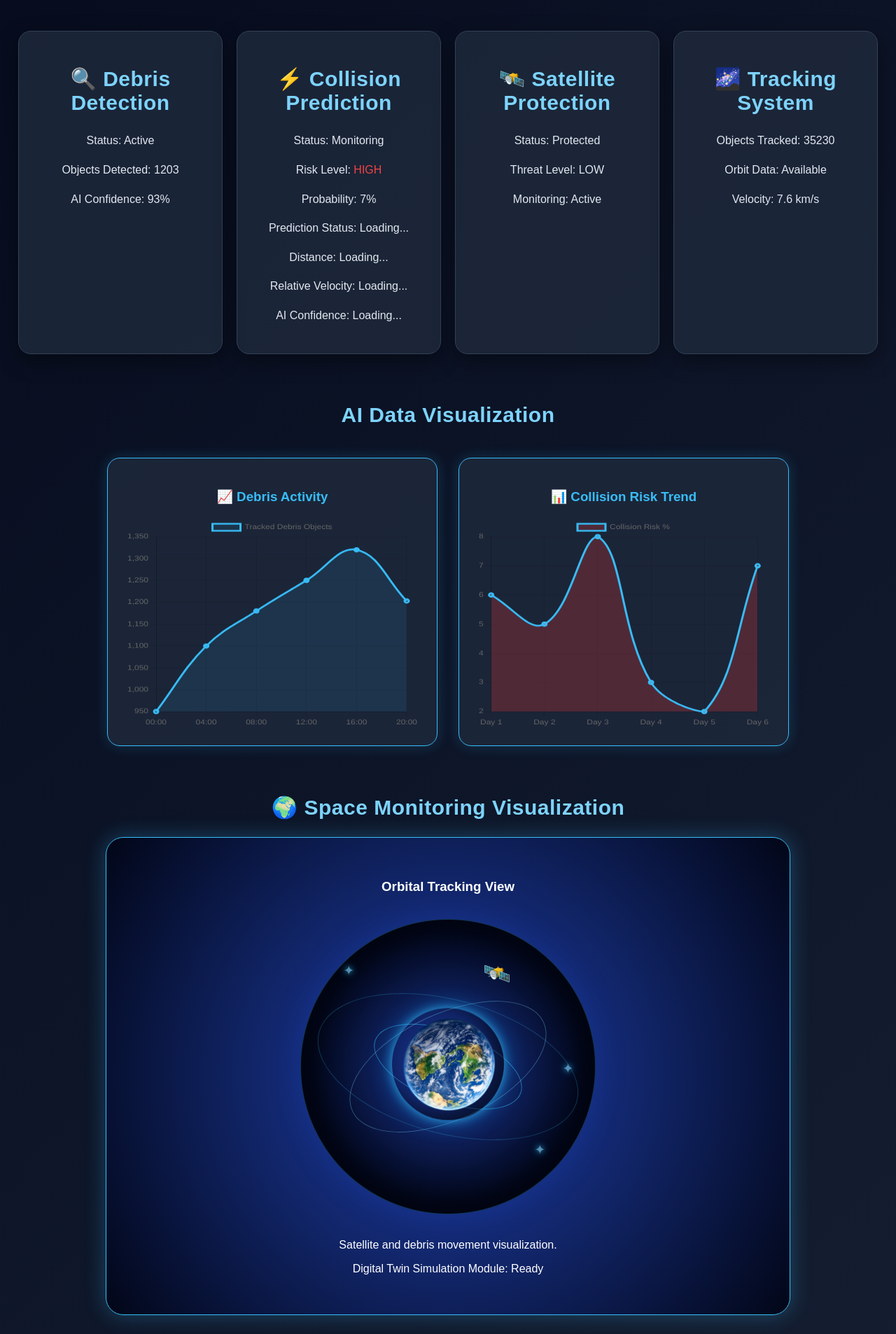
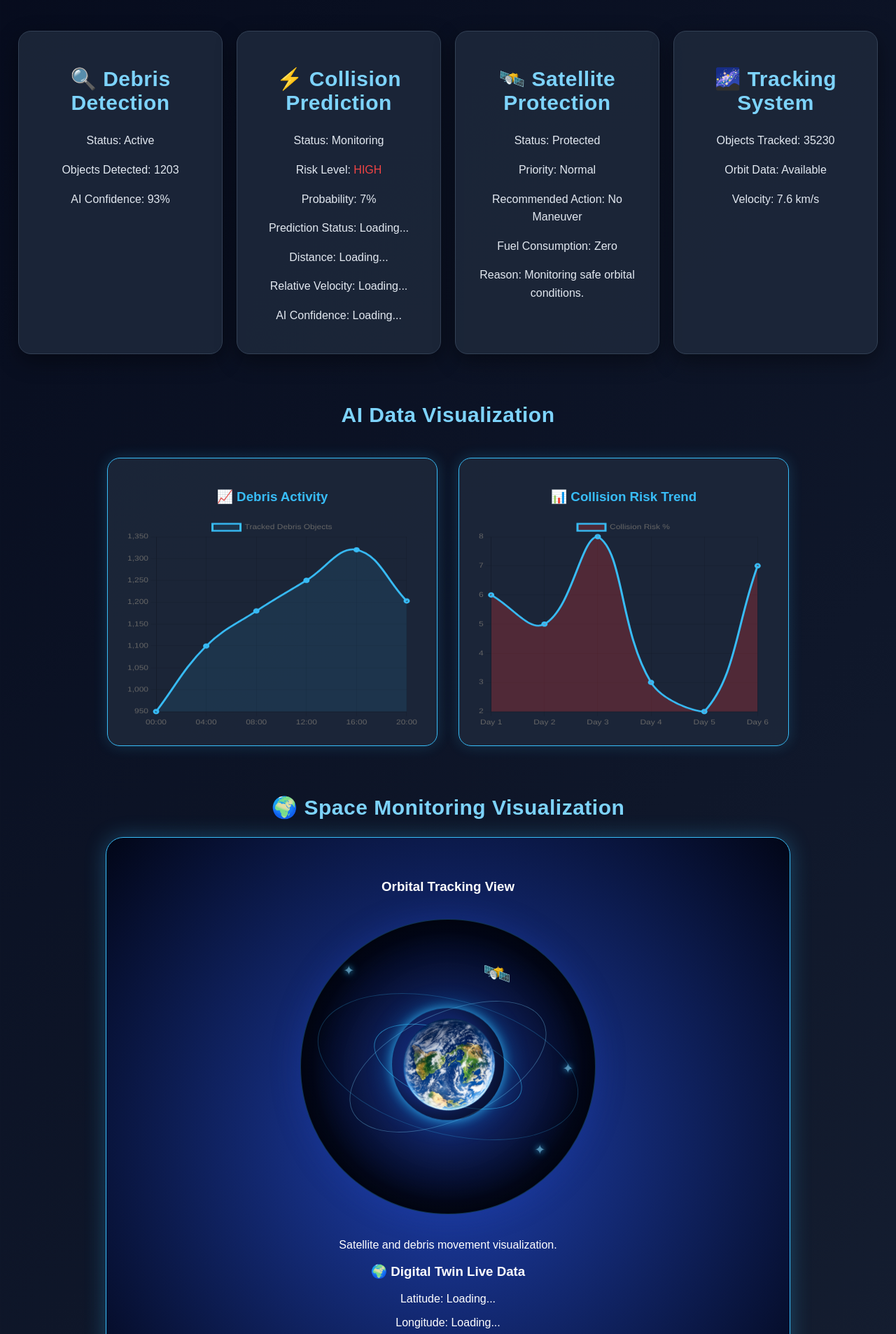
Before and after one commit to anandhithasimha074-oss/AI-SPACE-DEBRIS-SYSTEM, a Flask app: page / in a window 1280 px wide. Shown: the part 1183-3089 px from the top of the page at 70% size. Run offline with Flask 3, Linux system fonts and the light colour scheme.

Commit message:
Integration RL predictions with dashboard

```diff
--- a/frontend/static/js/dashboard.js
+++ b/frontend/static/js/dashboard.js
@@ -520,6 +520,45 @@ async function loadPrediction() {
         if (data.length > 0) {
 
             const prediction = data[0].predictions[0];
+            // =============================
+// Reinforcement Learning Data
+// =============================
+
+            const action = document.getElementById("monitoring-status");
+            const priority = document.getElementById("threat-level");
+            const fuel = document.getElementById("fuel-consumption");
+            const reason = document.getElementById("maneuver-reason");
+
+            if (action)
+                action.textContent = prediction.recommended_action;
+
+            if (priority)
+                priority.textContent = prediction.priority;
+
+            if (fuel)
+                fuel.textContent = prediction.fuel_consumption;
+
+            if (reason)
+                reason.textContent = prediction.reason;
+            // Satellite Protection
+            const satelliteStatus = document.getElementById("satellite-status");
+            const threatLevel = document.getElementById("threat-level");
+            const monitoringStatus = document.getElementById("monitoring-status");
+
+            if (satelliteStatus) {
+                satelliteStatus.textContent =
+                   prediction.recommended_action === "No Maneuver"
+            ? "Protected"
+            : "Action Required";
+            }
+
+            if (threatLevel) {
+                threatLevel.textContent = prediction.priority;
+            }
+
+            if (monitoringStatus) {
+                monitoringStatus.textContent = prediction.recommended_action;
+            }
 
             // Existing Dashboard Updates
             const nearestObject = document.getElementById("nearest-object");
@@ -569,3 +608,68 @@ async function loadPrediction() {
 
 loadPrediction();
 setInterval(loadPrediction, 5000);
+
+// =============================
+// Digital Twin API Integration
+// =============================
+
+async function loadDigitalTwin() {
+
+    try {
+
+        const response = await fetch("http://127.0.0.1:8000/digital-twin");
+
+        if (!response.ok) {
+            throw new Error("Digital Twin API failed");
+        }
+
+        const data = await response.json();
+
+        console.log("Digital Twin Data:", data);
+
+        // Latitude
+        const latitude = document.getElementById("digital-twin-latitude");
+
+        if (latitude && data.latitude !== undefined) {
+            latitude.textContent = data.latitude.toFixed(4) + "°";
+        }
+
+        // Longitude
+        const longitude = document.getElementById("digital-twin-longitude");
+
+        if (longitude && data.longitude !== undefined) {
+            longitude.textContent = data.longitude.toFixed(4) + "°";
+        }
+
+        // Altitude
+        const altitude = document.getElementById("digital-twin-altitude");
+
+        if (altitude && data.altitude_km !== undefined) {
+            altitude.textContent = data.altitude_km.toFixed(2) + " km";
+        }
+
+        // Fuel
+        const fuel = document.getElementById("digital-twin-fuel");
+
+        if (fuel && data.fuel_percentage !== undefined) {
+            fuel.textContent = data.fuel_percentage + "%";
+        }
+        // Status
+        const status = document.getElementById("digital-twin-status");
+
+        if (status && data.risk_status !== undefined) {
+            status.textContent = data.risk_status;
+        }
+
+
+
+    } catch (error) {
+
+        console.error("Digital Twin API Error:", error);
+
+    }
+
+}
+
+loadDigitalTwin();
+setInterval(loadDigitalTwin, 5000);
--- a/frontend/templates/index.html
+++ b/frontend/templates/index.html
@@ -199,13 +199,23 @@ Status:
 </p>
 
 <p>
-Threat Level:
-<span id="threat-level">LOW</span>
+Priority:
+<span id="threat-level">Normal</span>
 </p>
 
 <p>
-Monitoring:
-<span id="monitoring-status">Active</span>
+Recommended Action:
+<span id="monitoring-status">No Maneuver</span>
+</p>
+
+<p>
+Fuel Consumption:
+<span id="fuel-consumption">Zero</span>
+</p>
+
+<p>
+Reason:
+<span id="maneuver-reason">Monitoring safe orbital conditions.</span>
 </p>
 
 </div>
@@ -294,7 +304,36 @@ Velocity:
 
 <p>Satellite and debris movement visualization.</p>
 
-<p>Digital Twin Simulation Module: Ready</p>
+<div class="digital-twin-data">
+
+    <h3>🌍 Digital Twin Live Data</h3>
+
+    <p>
+        Latitude:
+        <span id="digital-twin-latitude">Loading...</span>
+    </p>
+
+    <p>
+        Longitude:
+        <span id="digital-twin-longitude">Loading...</span>
+    </p>
+
+    <p>
+        Altitude:
+        <span id="digital-twin-altitude">Loading...</span>
+    </p>
+
+    <p>
+        Fuel:
+        <span id="digital-twin-fuel">Loading...</span>
+    </p>
+
+    <p>
+        Status:
+        <span id="digital-twin-status">Connecting...</span>
+    </p>
+
+</div>
 
 </div>
 
```
Also changed, not shown: backend/api.py (+23 -1 lines).
